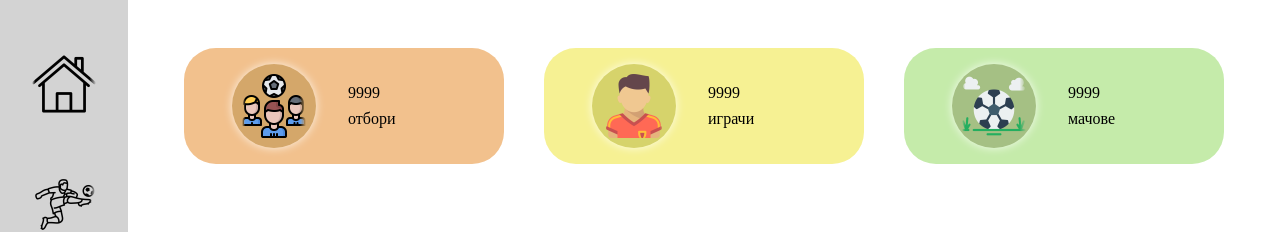
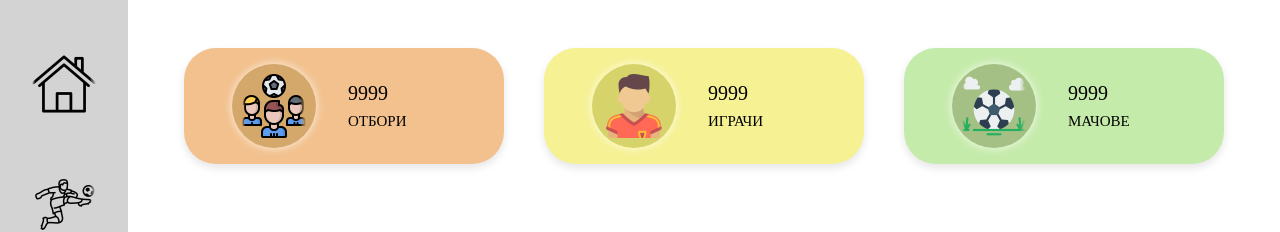
Before and after one commit to gKotseva/SofiaPremierLeague, a React (Vite) app in the folder client/: page /admin in a window 1280 px wide. Shown: the top 232 px of the page. Built offline with nearby package versions, Linux system fonts and the light colour scheme.

Commit message:
minor css changes

```diff
--- a/client/src/components/admin/Admin.modules.css
+++ b/client/src/components/admin/Admin.modules.css
@@ -245,6 +245,8 @@
     cursor: pointer;
     font-family: Arial, sans-serif;
     font-size: 1em;
+    box-shadow: 0 0 5px rgba(255, 255, 255, 0.5);
+    transition: background-color 0.3s ease, box-shadow 0.3s ease;
 }
 
 .input-form .file-name {
@@ -269,9 +271,16 @@
     transition: background-color 0.3s ease;
 }
 
-.input-form button:hover {
+.input-form button:hover{
     background-color: #1aae7f;
 }
+
+.input-form .custom-file-label:hover {
+    background-color: #1aae7f;
+    box-shadow: 0 0 10px rgba(255, 255, 255, 0.8);
+}
+
+
 
 
 
@@ -292,6 +301,7 @@
     width: 20em;
     padding: 1em 3em;
     border-radius: 2em;
+    box-shadow: 0 4px 8px rgba(0, 0, 0, 0.1);
 }
 
 .container-stats:nth-child(1) {
@@ -337,3 +347,12 @@
 .container-stats:nth-child(3) .container-stats-image {
     background-color: #A5C084;
 }
+
+.container-stats-stats p:nth-child(1){
+    font-size: 20px;
+}
+
+.container-stats-stats p:nth-child(2){
+    text-transform: uppercase;
+    font-size: 15px;
+}
```
